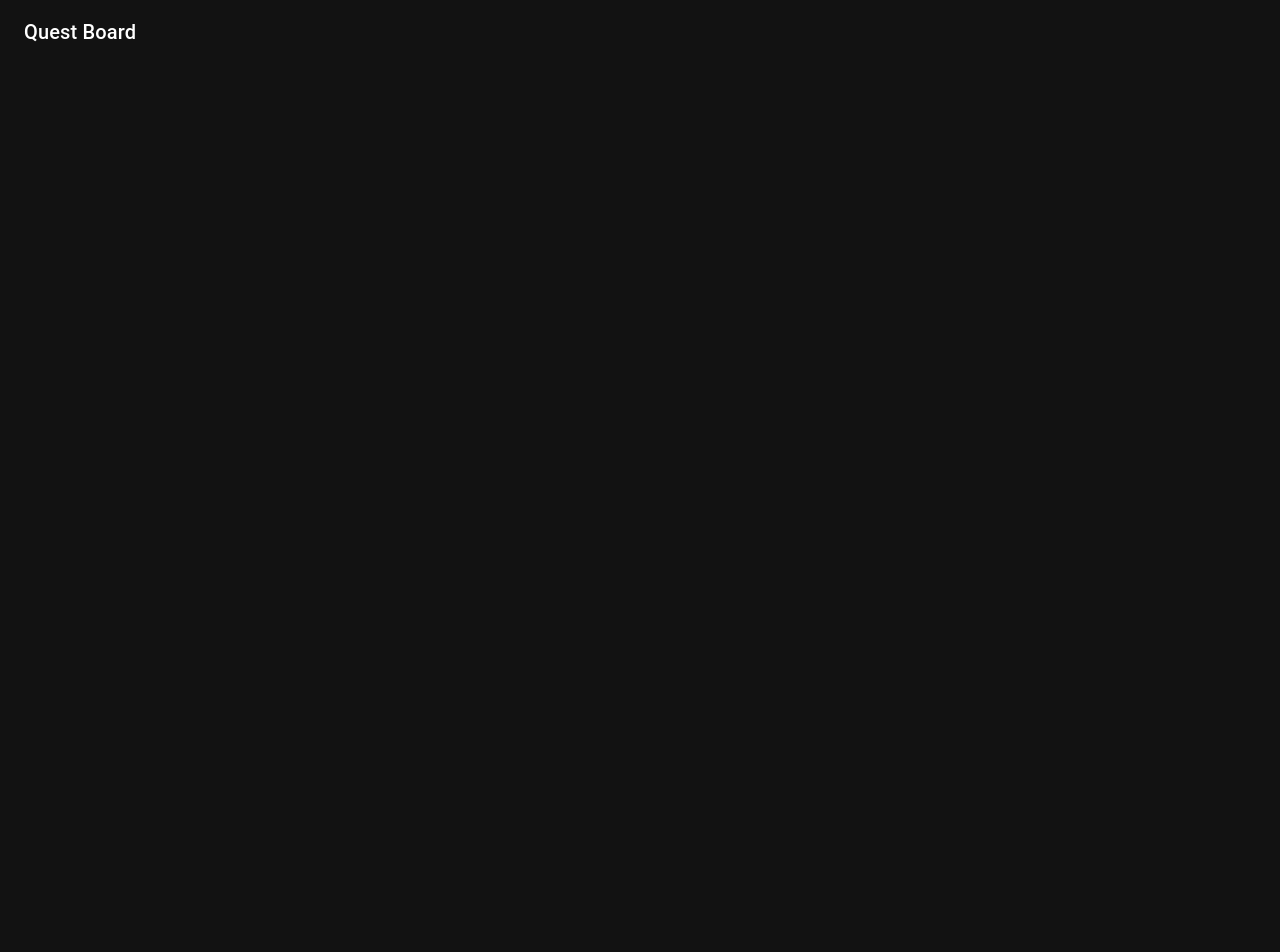
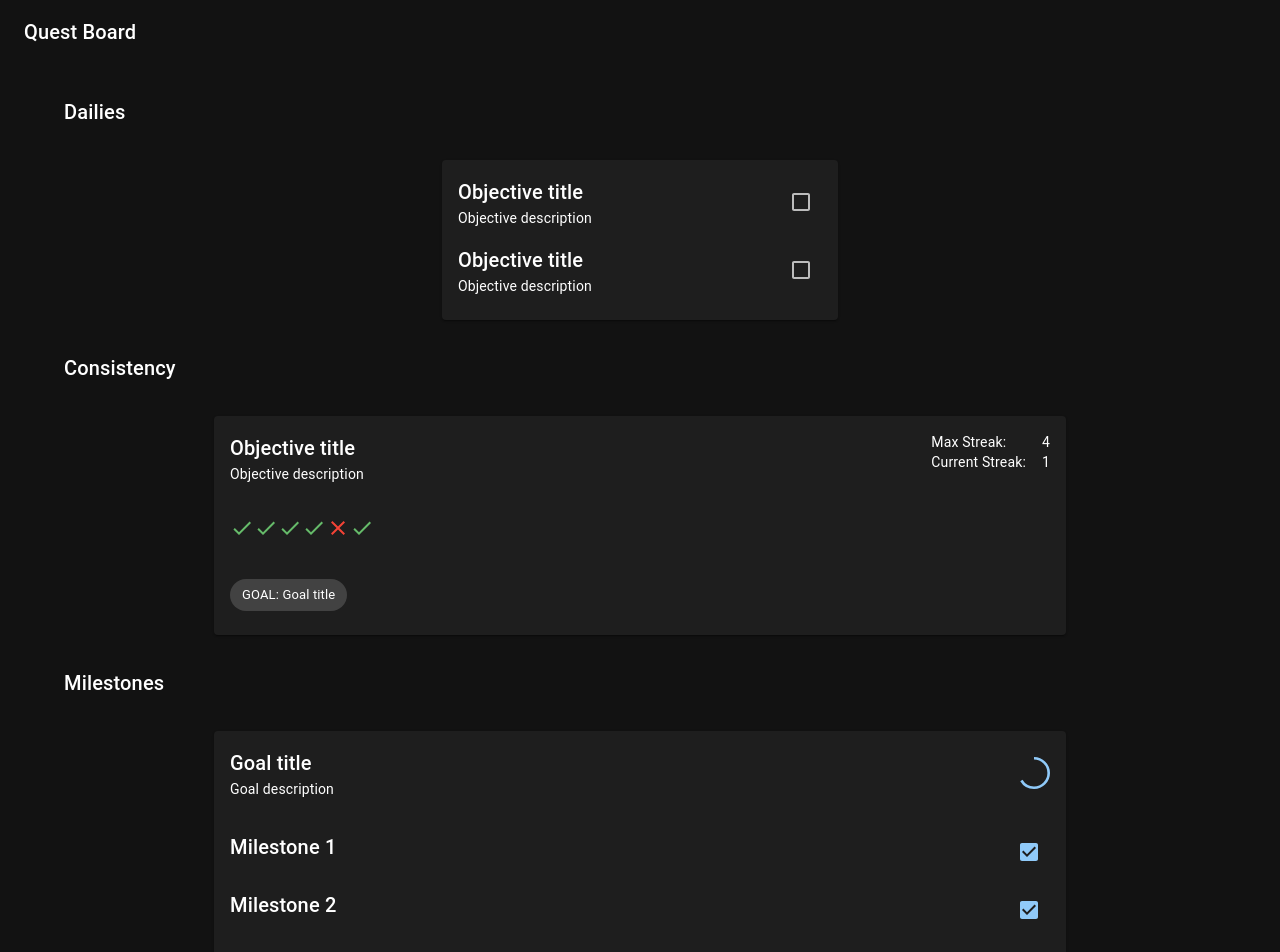
Before and after one commit to alexwaumann/quest-board, a React (Vite) app: page / in a window 1280 px wide. Shown: the top 952 px of the page. Before the commit the page ends 800 px from the top, so only its background shows below. Built offline with nearby package versions, Linux system fonts and the light colour scheme.

Commit message:
Stub out the general format

```diff
--- a/src/App.tsx
+++ b/src/App.tsx
@@ -1,13 +1,25 @@
 import {
   AppBar,
   Box,
+  Card,
+  CardContent,
+  Checkbox,
+  Chip,
+  CircularProgress,
   Container,
   CssBaseline,
+  Grid,
+  Stack,
   ThemeProvider,
   Toolbar,
   Typography,
 } from '@mui/material';
+import {
+  Check,
+  Clear,
+} from '@mui/icons-material'
 import { createTheme } from '@mui/material/styles';
+import { useState } from 'react';
 
 const darkTheme = createTheme({
   palette: {
@@ -27,6 +39,124 @@ const App = () => {
       </AppBar>
       <Box sx={{ p: 4 }}>
         <Container maxWidth="lg">
+          <Grid container spacing={4}>
+            <Grid item xs={12}>
+              <Typography variant="h6">Dailies</Typography>
+            </Grid>
+
+            <Grid item xs={12}>
+              <Container maxWidth="xs">
+                <Card>
+                  <CardContent>
+                    <Stack direction="column" spacing={2}>
+                      <Stack direction="row" justifyContent="space-between">
+                        <Stack direction="column">
+                          <Typography variant="h6">Objective title</Typography>
+                          <Typography variant="body2">Objective description</Typography>
+                        </Stack>
+                        <Checkbox />
+                      </Stack>
+
+                      <Stack direction="row" justifyContent="space-between">
+                        <Stack direction="column">
+                          <Typography variant="h6">Objective title</Typography>
+                          <Typography variant="body2">Objective description</Typography>
+                        </Stack>
+                        <Checkbox />
+                      </Stack>
+                    </Stack>
+                  </CardContent>
+                </Card>
+              </Container>
+            </Grid>
+
+            <Grid item xs={12}>
+              <Typography variant="h6">Consistency</Typography>
+            </Grid>
+
+            <Grid item xs={12}>
+              <Container maxWidth="md">
+                <Card>
+                  <CardContent>
+                    <Stack direction="row" justifyContent="space-between">
+                      <Stack direction="column">
+                        <Typography variant="h6">Objective title</Typography>
+                        <Typography variant="body2">Objective description</Typography>
+                      </Stack>
+                      <Stack direction="row" spacing={2}>
+                        <Stack direction="column">
+                          <Typography variant="body2">Max Streak:</Typography>
+                          <Typography variant="body2">Current Streak:</Typography>
+                        </Stack>
+                        <Stack direction="column">
+                          <Typography variant="body2">4</Typography>
+                          <Typography variant="body2">1</Typography>
+                        </Stack>
+                      </Stack>
+                    </Stack>
+
+                    <Box sx={{ m: 4 }} />
+
+                    <Check color="success" />
+                    <Check color="success" />
+                    <Check color="success" />
+                    <Check color="success" />
+                    <Clear color="error" />
+                    <Check color="success" />
+
+                    <Box sx={{ m: 4 }} />
+
+                    <Chip label="GOAL: Goal title" />
+                  </CardContent>
+                </Card>
+              </Container>
+            </Grid>
+
+            <Grid item xs={12}>
+              <Typography variant="h6">Milestones</Typography>
+            </Grid>
+
+            <Grid item xs={12}>
+              <Container maxWidth="md">
+                <Card>
+                  <CardContent>
+                    <Stack direction="row" alignItems="center" justifyContent="space-between">
+                      <Stack direction="column">
+                        <Typography variant="h6">Goal title</Typography>
+                        <Typography variant="body2">Goal description</Typography>
+                      </Stack>
+                      <CircularProgress variant="determinate" value={66} size={32} />
+                    </Stack>
+
+                    <Box sx={{ m: 4 }} />
+
+                    <Stack direction="column" spacing={2}>
+                      <Stack direction="row" justifyContent="space-between">
+                        <Stack direction="column">
+                          <Typography variant="h6">Milestone 1</Typography>
+                        </Stack>
+                        <Checkbox checked={true} />
+                      </Stack>
+
+                      <Stack direction="row" justifyContent="space-between">
+                        <Stack direction="column">
+                          <Typography variant="h6">Milestone 2</Typography>
+                        </Stack>
+                        <Checkbox checked={true} />
+                      </Stack>
+
+                      <Stack direction="row" justifyContent="space-between">
+                        <Stack direction="column">
+                          <Typography variant="h6">Milestone 2</Typography>
+                        </Stack>
+                        <Checkbox />
+                      </Stack>
+                    </Stack>
+                  </CardContent>
+                </Card>
+              </Container>
+            </Grid>
+          </Grid>
         </Container>
       </Box>
     </ThemeProvider>
```
